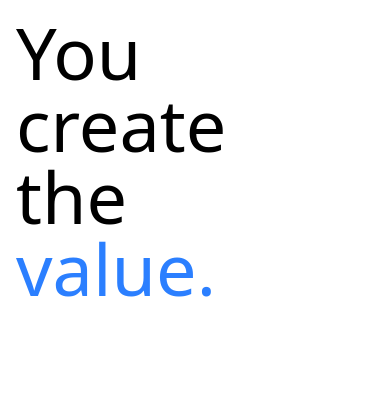
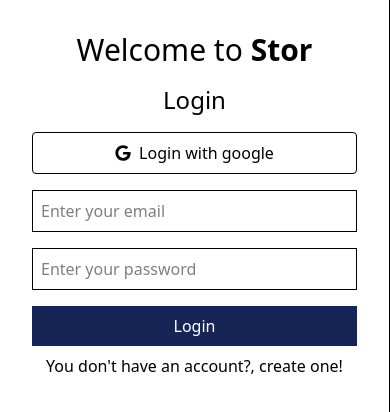
Before and after one commit to jeflugo/stor-client, a React (Vite) app: page / in a window 390 px wide. Shown: the top 412 px of the page. Built offline with nearby package versions, Linux system fonts and the light colour scheme; no server answers.

Commit message:
minimal welcome page ui change

```diff
--- a/src/pages/Welcome/index.tsx
+++ b/src/pages/Welcome/index.tsx
@@ -9,12 +9,12 @@ export default function Welcome() {
 
 	return (
 		<div className='flex justify-between'>
-			<div className='border-r p-4 h-screen w-lg hidden lg:block'>
+			<div className='border-r p-4 h-screen w-lg'>
 				<div className='p-4 max-w-[500px]'>
 					<h2 className='text-3xl text-center'>
 						Welcome to <span className='font-bold'>Stor</span>
 					</h2>
-					<div className='py-4 px-8'>
+					<div className='py-4'>
 						{login ? (
 							<Login toggleLogin={toggleLogin} />
 						) : (
@@ -23,7 +23,7 @@ export default function Welcome() {
 					</div>
 				</div>
 			</div>
-			<div className='self-end p-4'>
+			<div className='self-end p-4 hidden md:block'>
 				<h1 className='text-7xl text-wrap w-2xs'>
 					You create the <span className='text-blue-500'>value.</span>
 				</h1>
```
